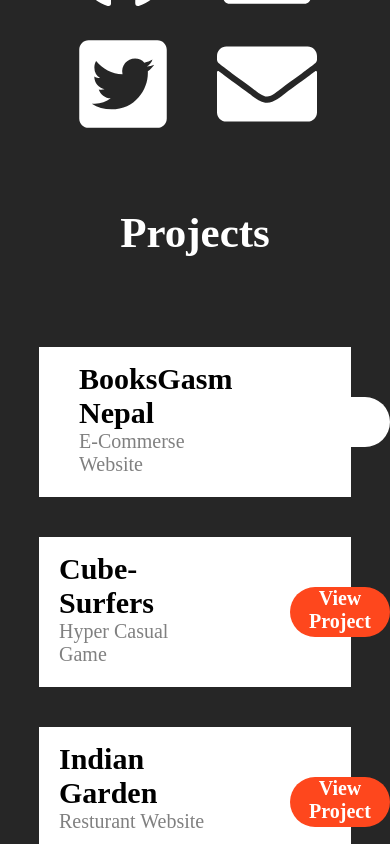
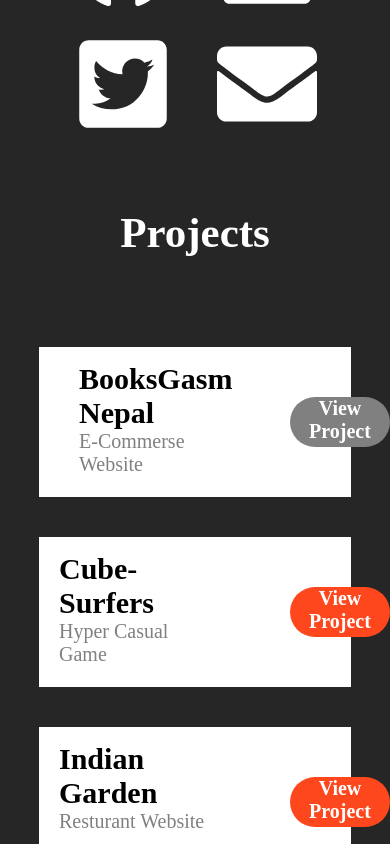
Before and after one commit to lavizp/Portfolio-React, a React (Create React App) app: page / in a window 390 px wide. In both pictures the pointer is over the link 340 px from the left and 1448 px from the top of the page. Shown: the part 1026-1870 px from the top of the page. Built offline with nearby package versions, Linux system fonts and the light colour scheme.

Commit message:
Final TOuches

```diff
--- a/src/components/ProjectsHome/projects.css
+++ b/src/components/ProjectsHome/projects.css
@@ -83,6 +83,10 @@
     height: 150px;
 }
 @media only screen and (max-width: 768px) {
+    .home-project-container:hover  a{
+        background-color: grey;
+
+    }
     .projects-intro{
         margin-left: 20px;
         margin-top: auto;
@@ -95,6 +99,7 @@
         padding-top: 0px;
 
     }
+
     .view-projects h1{
         color: white;
         text-align: center;
```
